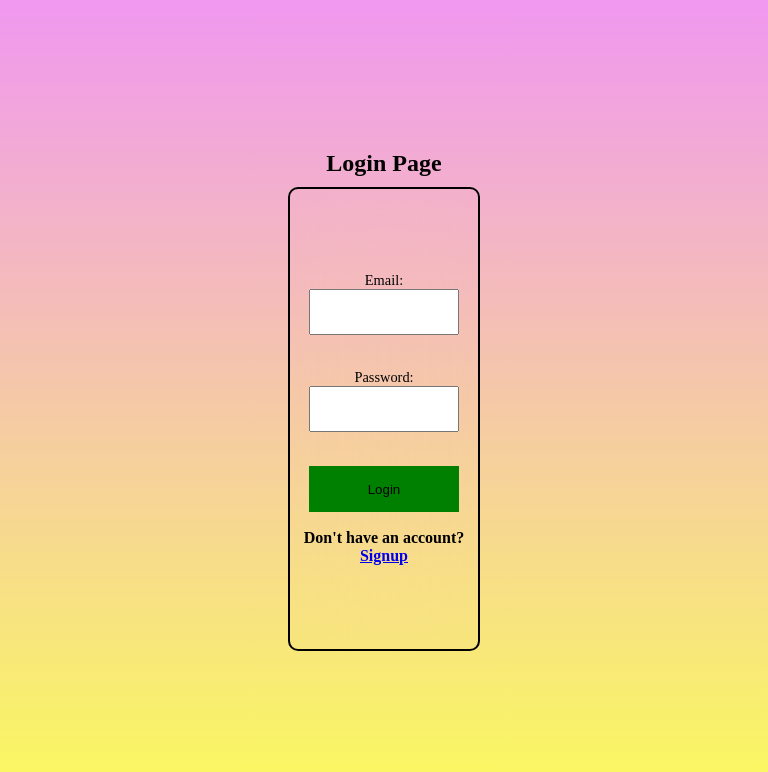
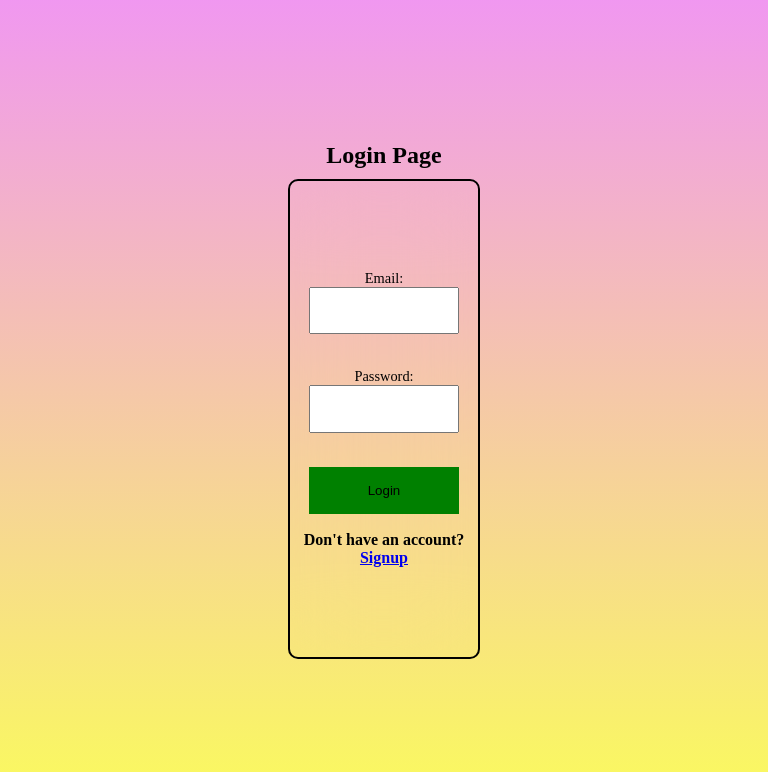
Before and after one commit to pujithadev123/JAVASCRIPTPROJECT, a plain HTML site: page login/index.html in a window 768 px wide. Drawn offline with nearby package versions, Linux system fonts and the light colour scheme.

Commit message:
changes are  commited

```diff
--- a/login/Login.css
+++ b/login/Login.css
@@ -110,6 +110,12 @@ button[type="submit"] {
     text-decoration: none;
     color: black;
   }
+  button[type="submit"] {
+    width: 80%;
+    height: 10%;
+    background-color: green;
+    border: none;
+  }
 }
 
 @media screen and (min-width: 768px) and (max-width: 1024px) {
@@ -140,7 +146,7 @@ button[type="submit"] {
     justify-content: center;
     align-items: center;
     width: 25vw;
-    height: 58vh;
+    height: 60vh;
     border: 2px solid black;
     border-radius: 10px;
     backdrop-filter: blur(40px);
```
